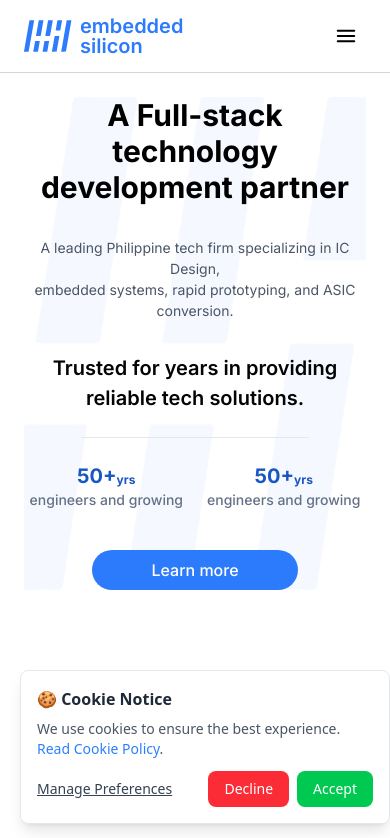
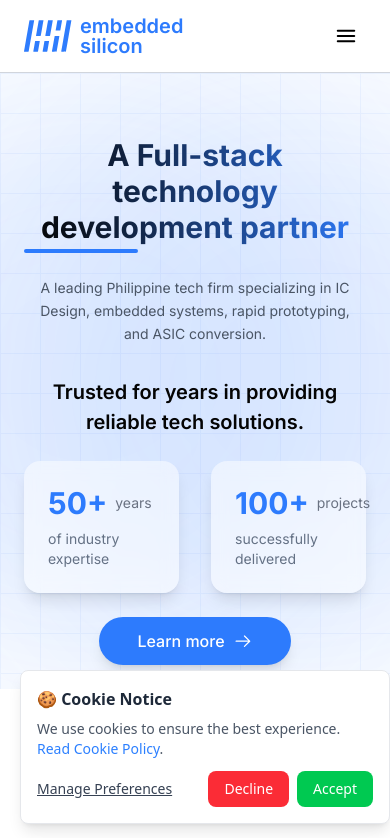
Before and after one commit to rasberriali/embedded-silicon, a React (Vite) app: page / in a window 390 px wide. Shown: the top 838 px of the page. Built offline with nearby package versions, Linux system fonts and the light colour scheme.

Commit message:
heroSection update

```diff
--- a/src/client/navbar-footer/navbar.jsx
+++ b/src/client/navbar-footer/navbar.jsx
@@ -200,7 +200,7 @@ function AboutUsMegaMenu() {
             </ListItem>
           </Typography>
         </MenuHandler>
-        <MenuList className="hidden max-w-screen-lg rounded-xl lg:block border-1 border-gray-300">
+        <MenuList className="hidden max-w-screen-lg rounded-xl lg:block border-1 border-gray-300 z-50">
           <div className="grid grid-cols-4 gap-4 p-4">
             {/* Left column with image */}
             <div className="col-span-1">
@@ -303,7 +303,7 @@ function NavListMenu() {
             </ListItem>
           </Typography>
         </MenuHandler>
-        <MenuList className="hidden max-w-screen-xl rounded-xl lg:block border-1 border-gray-300 p-4">
+        <MenuList className="hidden max-w-screen-xl rounded-xl lg:block border-1 border-gray-300  p-4 z-50">
           <ul className="grid grid-cols-3 gap-y-2 outline-none outline-0">
             {renderItems}
           </ul>
--- a/src/client/pages/home-page/homePage.jsx
+++ b/src/client/pages/home-page/homePage.jsx
@@ -32,61 +32,102 @@ function HomePage() {
 
     return (
       <div>
-        <div className=''>
-          <div className='max-w-screen-xl mx-auto 2xl:p-0 p-6 font-inter'>
-            <div className=' flex flex-col md:flex-col xl:flex-row md-flex-row  gap-4 lg:mt-10 2xl:mt-20 '>
-               {/* leftside */}
-              <div className='relative flex xl:w-1/2 flex-col xl:gap-10 gap-6  2xl:justify-start 2xl:items-start  lg:justify-start lg:items-start justify-center items-center' >
-              <img src={logobackdrop} alt="" className='absolute inset-0 opacity-85 w-full h-full object-cover -z-10 lg-mt-16 xl:-mt-30 '></img>
-                <div className='2xl:text-5xl text-3xl md:text-5xl xl:text-5xl text-center 2xl:text-start  xl:text-start font-bold'>A Full-stack technology development partner</div>
-                  <p className='text-[#4A5565] text-[14px] xl:text-[20px] xl:text-start text-center xl:p-0 p-2'>
-                    A leading Philippine tech firm specializing in IC Design,<br/>
-                    embedded systems, rapid prototyping, and ASIC conversion. </p>
+        <div className='relative overflow-hidden'>
+          {/* Background Pattern */}
+          <div className="absolute inset-0 opacity-5" style={{
+            backgroundImage: `linear-gradient(to right, #2D7BFD 1px, transparent 1px),
+                             linear-gradient(to bottom, #2D7BFD 1px, transparent 1px)`,
+            backgroundSize: '40px 40px'
+          }}></div>
+
+          {/* Decorative Elements */}
+          <div className="absolute top-0 right-0 w-[600px] h-[600px] bg-[#2D7BFD]/10 rounded-full blur-[100px]"></div>
+          <div className="absolute bottom-0 left-0 w-[600px] h-[600px] bg-[#2D7BFD]/10 rounded-full blur-[100px]"></div>
+
+          <div className='max-w-screen-xl mx-auto 2xl:p-0 p-6 font-inter relative   '>
+            <div className='flex flex-col md:flex-col xl:flex-row md-flex-row gap-8 mt-10 lg:mt-4 2xl:mt-20'>
+              {/* Left Content */}
+              <div className='relative flex xl:w-1/2 flex-col xl:gap-10 gap-6 2xl:justify-start 2xl:items-start lg:justify-start lg:items-start justify-center items-center'>
+
+
+                {/* Animated Text */}
+                <div className="relative">
+                  <h1 className='2xl:text-5xl text-3xl md:text-5xl xl:text-5xl text-center 2xl:text-start xl:text-start font-bold bg-clip-text text-transparent bg-gradient-to-r from-[#040404] to-[#2D7BFD]'>
+                    A Full-stack technology development partner
+                  </h1>
+                  <div className="absolute -bottom-2 left-0 w-1/3 h-1 bg-[#2D7BFD] rounded-full"></div>
+                </div>
+
+                <p className='text-[#4A5565] text-[14px] xl:text-[20px] xl:text-start text-center xl:p-0 p-2 leading-relaxed'>
+                  A leading Philippine tech firm specializing in IC Design,
+                  embedded systems, rapid prototyping, and ASIC conversion.
+                </p>
 
                 <p className='text-[#040404] font-semibold text-[20px] xl:text-start text-center'>
-                      Trusted for years in providing reliable tech solutions.</p>
-                      <hr className='text-gray-200 w-2/3'></hr>
+                  Trusted for years in providing reliable tech solutions.
+                </p>
 
-                    <div className="flex flex-wrap xl:w-3/4 w-full xl:justify-start justify-center items-center xl:gap-12 gap-6">
-                        {/* First Column */}
-                        <div className="flex flex-col xl:items-start items-center text-center w-auto">
-                          <div className="flex flex-row items-center text-[#1A57C2] font-bold">
-                            <div className="xl:text-2xl text-xl">50+</div>
-                            <div className="text-xs mt-2">yrs</div>
+                {/* Stats Section */}
+                <div className="grid grid-cols-2 gap-8 w-full max-w-md">
+                  <div className="bg-white/50 backdrop-blur-sm p-6 rounded-2xl shadow-lg hover:shadow-xl transition-all duration-300">
+                    <div className="flex items-center gap-2">
+                      <div className="text-3xl font-bold text-[#2D7BFD]">50+</div>
+                      <div className="text-sm text-gray-500">years</div>
                     </div>
-                          <div className="text-[#647185] font-medium xl:text-base text-sm">engineers and growing</div>
+                    <div className="text-[#647185] text-sm mt-2">of industry expertise</div>
+                  </div>
+                  <div className="bg-white/50 backdrop-blur-sm p-6 rounded-2xl shadow-lg hover:shadow-xl transition-all duration-300">
+                    <div className="flex items-center gap-2">
+                      <div className="text-3xl font-bold text-[#2D7BFD]">100+</div>
+                      <div className="text-sm text-gray-500">projects</div>
+                    </div>
+                    <div className="text-[#647185] text-sm mt-2">successfully delivered</div>
+                  </div>
                 </div>
 
-                        {/* Second Column */}
-                        <div className="flex flex-col xl:items-start items-center text-center w-auto">
-                          <div className="flex flex-row items-center text-[#1A57C2] font-bold">
-                            <div className="xl:text-2xl text-xl">50+</div>
-                            <div className="text-xs mt-2">yrs</div>
+                {/* CTA Button */}
+                <div
+                  className='group flex items-center justify-center w-48 h-12 bg-[#2D7BFD] hover:bg-[#1A57C2] rounded-full cursor-pointer transition-all duration-300 shadow-lg hover:shadow-xl'
+                  onClick={() => navigate('/aboutPage')}
+                >
+                  <span className='text-white font-medium'>Learn more</span>
+                  <GoArrowRight className="w-5 h-5 ml-2 text-white transform group-hover:translate-x-2 transition-transform duration-300" />
                 </div>
-                          <div className="text-[#647185] font-medium xl:text-base text-sm">engineers and growing</div>
+              </div>
+
+              {/* Right Content - Image Stack */}
+              <div className='w-1/2 animate-floating hidden lg:block'>
+                <div className="relative mt-7">
+                  {/* Image Stack with Enhanced Effects */}
+                  <div className="relative">
+                    <img
+                      src={image1}
+                      alt="IC Design"
+                      className="absolute top-0 left-0 2xl:w-[680px] 2xl:h-[350px] md:w-[540px] md:h-[300px] object-cover rounded-2xl shadow-2xl transform hover:scale-105 transition-transform duration-500 z-10"
+                    />
+                    <img
+                      src={image2}
+                      alt="Embedded Systems"
+                      className="absolute top-8 left-6 2xl:w-[690px] 2xl:h-[360px] md:w-[550px] md:h-[300px] object-cover rounded-2xl shadow-2xl transform hover:scale-105 transition-transform duration-500 z-20"
+                    />
+                    <img
+                      src={image3}
+                      alt="ASIC Design"
+                      className="absolute top-16 left-12 2xl:w-[700px] 2xl:h-[370px] md:w-[560px] md:h-[300px] object-cover rounded-2xl shadow-2xl transform hover:scale-105 transition-transform duration-500 z-30"
+                    />
+                  </div>
+
+                  {/* Decorative Elements */}
+                  <div className="absolute -top-4 -right-4 w-24 h-24 bg-[#2D7BFD]/20 rounded-full blur-xl"></div>
+                  <div className="absolute -bottom-4 -left-4 w-24 h-24 bg-[#2D7BFD]/20 rounded-full blur-xl"></div>
+                </div>
+              </div>
+            </div>
           </div>
         </div>
 
 
-                                                          <div className='flex flex-row items-center justify-center w-3/5  xl:-mt-4 mt-4 bg-[#2D7BFD] hover:bg-[#1A57C2] cursor-pointer rounded-full text-white text-base'onClick={() => navigate('/aboutPage')}>
-                                                            <div className='p-2 font-medium'>Learn more</div></div>
-              </div>
-
-                                                          {/* rightside */}
-                                                            <div className='w-1/2 animate-floating hidden lg:block '>
-                                                              <div className="relative mt-7 ">
-                                                                <img src={image1} alt="ic" className="absolute top-0 left-0 2xl:w-[680px]  2xl:h-[350px] md:w-[540px]  md:h-[300px]   object-cover opacity-85 z-10 rounded-lg shadow-black " />
-                                                                <img src={image2} alt="ic" className="absolute top-8 left-6  2xl:w-[690px] 2xl:h-[360px] md:w-[550px] md:h-[300px] object-cover opacity-90 z-20 rounded-lg shadow-black " />
-                                                                <img src={image3} alt="ic" className="absolute top-16 left-12  2xl:w-[700px]  2xl:h-[370px] md:w-[560px] md:h-[300px]  object-cover opacity-95 z-30 rounded-lg shadow-black " />
-                                                               </div>
-                                                            </div>
-
-                                                              </div>
-
-
-
-
-
+        <div className='max-w-screen-xl mx-auto 2xl:p-0 lg:p-6 p-6'>
         <div className="gap-4 mt-12 w-full flex flex-col xl:items-start items-center xl:justify-start justify-center text-center xl:text-start">
           <div className="w-full px-3 xl:px-0 mt-20">
             <h1 className="text-[#040404] xl:text-4xl text-xl font-semibold">
@@ -99,11 +140,7 @@ function HomePage() {
           </div>
         </div>
 
-
-
-
         <div className='flex xl:flex-row flex-col justify-between gap-4 mt-20'>
-
           <div className='flex flex-row xl:w-2/5 w-full  '>
             <div className='flex flex-col w-1/2  items-center gap-6 py-6'>
               <div className='bg-[#2D7BFD] p-6 rounded-full'>
@@ -170,11 +207,7 @@ function HomePage() {
           </div>
         </div>
 
-
         </div>
-
-                                                          {/* Our Clients */}
-
 
         <div className='flex flex-row xl:mt-30 mt-30 justify-center p-4  '>
           <div className='flex flex-col'>
@@ -183,7 +216,6 @@ function HomePage() {
             </div>
           </div>
         </div>
-
 
         <div className=" max-w-screen-xl mx-auto flex flex-col justify-center items-start  mt-20 overflow-hidden">
           <MarqueeAnimation/>
@@ -281,96 +313,153 @@ function HomePage() {
             </div>
           </div>
         </div>
-    </div>
+
 
       {/* Latest News Section */}
       <div className="max-w-screen-xl mx-auto xl:mt-40 mt-30 font-inter lg:px-6 2xl:px-0 px-6">
-      <h2 className="flex flex-col text-[50px] font-semibold text-center mb-12 gap-2 text-black">
+        <div className="text-center mb-16">
+          <h2 className="text-4xl xl:text-5xl font-bold text-[#040404] mb-4">
             Latest News
-        <span className="text-xl text-[#647185] font-normal">
-          Read more about our innovations and discoveries
-        </span>
           </h2>
+          <p className="text-xl text-[#647185] max-w-2xl mx-auto">
+            Stay updated with our latest innovations, achievements, and industry insights
+          </p>
+        </div>
 
         {/* News Grid */}
-      <div className="grid xl:grid-cols-3 lg:grid-cols-2 md:grid-cols-1 border-[#2D7BFD] border-1">
-        <div className="xl:col-span-2 xl:row-span-1 relative border-[#2D7BFD] border overflow-hidden">
-          <div className="w-full h-full relative group">
-            <div className='absolute z-1 xl:text-4xl text-xl xl:w-2/3 font-bold text-white p-6'>Full-stack technology development <br></br>partner</div>
+        <div className="grid xl:grid-cols-3 lg:grid-cols-2 md:grid-cols-1 gap-6">
+          {/* Featured News Card */}
+          <div className="xl:col-span-2 xl:row-span-1 group relative overflow-hidden rounded-2xl bg-white shadow-lg hover:shadow-xl transition-all duration-300">
+            <div className="relative h-[400px] overflow-hidden">
               <img
                 src={backdropimage2}
                 alt="Featured News"
-              className="w-full h-80 object-cover opacity-95 transition-transform duration-1000 ease-in-out hover:scale-120 hover:blur-sm"/>
-            <span className="absolute right-6 bottom-6 text-white text-4xl opacity-0 transition-all duration-500 group-hover:opacity-100">
-              <GoArrowRight className="w-10 h-14 transition-all duration-500 group-hover:w-20 text-sky-50"/>
+                className="w-full h-full object-cover transition-transform duration-700 group-hover:scale-110"
+              />
+              <div className="absolute inset-0 bg-gradient-to-t from-black/80 via-black/40 to-transparent opacity-0 group-hover:opacity-100 transition-opacity duration-300" />
+              <div className="absolute bottom-0 left-0 p-8 w-full">
+                <div className="transform translate-y-4 group-hover:translate-y-0 transition-transform duration-300">
+                  <span className="inline-block px-4 py-1 rounded-full bg-[#2D7BFD] text-white text-sm font-medium mb-4">
+                    Featured
                   </span>
+                  <h3 className="text-2xl xl:text-3xl font-bold text-white mb-4 line-clamp-2">
+                    Full-stack technology development partner
+                  </h3>
+                  <p className="text-gray-200 text-sm mb-6">
+                    Discover how we're revolutionizing the tech industry with our comprehensive solutions
+                  </p>
+                  <div className="flex items-center text-white">
+                    <span className="text-sm">Read more</span>
+                    <GoArrowRight className="w-5 h-5 ml-2 transform group-hover:translate-x-2 transition-transform duration-300" />
+                  </div>
+                </div>
+              </div>
             </div>
           </div>
 
-        {/* Small Card (Top Right) */}
-        <div className="relative group bg-gray-100 p-6 border-[#2D7BFD] border min-h-[100px] w-full flex flex-col justify-between overflow-hidden">
-          {/* Backdrop Image (Initially Hidden) */}
+          {/* News Cards */}
+          <div className="group relative overflow-hidden rounded-2xl bg-white shadow-lg hover:shadow-xl transition-all duration-300">
+            <div className="relative h-[200px] overflow-hidden">
               <img
                 src={backdropimage}
-            alt="Backdrop"
-            className="absolute inset-0 w-full h-full object-cover opacity-0 scale-100 transition-all duration-1000 ease-in-out group-hover:opacity-100 group-hover:scale-110 group-hover:blur-sm"
+                alt="News"
+                className="w-full h-full object-cover transition-transform duration-700 group-hover:scale-110"
               />
-
-          {/* Content (Ensures text stays on top) */}
-          <div className="relative z-10 min-h-[200px] w-full flex flex-col justify-between">
-            <h3 className="text-xl font-bold group group-hover:text-white text-[#040404]">
+              <div className="absolute inset-0 bg-gradient-to-t from-black/80 via-black/40 to-transparent opacity-0 group-hover:opacity-100 transition-opacity duration-300" />
+            </div>
+            <div className="p-6">
+              <div className="flex items-center gap-2 mb-4">
+                <span className="px-3 py-1 rounded-full bg-[#2D7BFD]/10 text-[#2D7BFD] text-xs font-medium">
+                  AI & ML
+                </span>
+                <span className="text-gray-500 text-sm">15 March 2025</span>
+              </div>
+              <h3 className="text-xl font-bold text-[#040404] mb-3 line-clamp-2 group-hover:text-[#2D7BFD] transition-colors duration-300">
                 Optimizing costs with data migration to the cloud for a leading stock photography platform
-              <span>
-                <p className="text-xs text-gray-500 font-medium mt-4">AI & ML • 15 March 2025</p>
-              </span>
               </h3>
-            <button className="mt-4 bg-gradient-to-r from-[#5c720d] to-[#b9eb08] text-xs text-white px-4 py-1 w-fit">
-              Read More
-            </button>
+              <div className="flex items-center text-[#2D7BFD]">
+                <span className="text-sm font-medium">Read more</span>
+                <GoArrowRight className="w-4 h-4 ml-2 transform group-hover:translate-x-2 transition-transform duration-300" />
+              </div>
+            </div>
           </div>
 
-          {/* Overlay to Improve Readability */}
-          <div className="absolute inset-0 bg-orange-200 opacity-0 transition-opacity duration-500 group-hover:opacity-10"></div>
-          <span className="absolute right-6 bottom-6 text-white text-4xl opacity-0 transition-all duration-500 group-hover:opacity-100">
-            <GoArrowRight className="w-10 h-14 transition-all duration-500 group-hover:w-20 text-sky-50"/>
+          <div className="group relative overflow-hidden rounded-2xl bg-white shadow-lg hover:shadow-xl transition-all duration-300">
+            <div className="relative h-[200px] overflow-hidden">
+              <img
+                src={backdropimage}
+                alt="News"
+                className="w-full h-full object-cover transition-transform duration-700 group-hover:scale-110"
+              />
+              <div className="absolute inset-0 bg-gradient-to-t from-black/80 via-black/40 to-transparent opacity-0 group-hover:opacity-100 transition-opacity duration-300" />
+            </div>
+            <div className="p-6">
+              <div className="flex items-center gap-2 mb-4">
+                <span className="px-3 py-1 rounded-full bg-[#2D7BFD]/10 text-[#2D7BFD] text-xs font-medium">
+                  Web Development
                 </span>
+                <span className="text-gray-500 text-sm">18 March 2025</span>
+              </div>
+              <h3 className="text-xl font-bold text-[#040404] mb-3 line-clamp-2 group-hover:text-[#2D7BFD] transition-colors duration-300">
+                From concept to launch, we create stunning, user-centric websites that elevate your brand
+              </h3>
+              <div className="flex items-center text-[#2D7BFD]">
+                <span className="text-sm font-medium">Read more</span>
+                <GoArrowRight className="w-4 h-4 ml-2 transform group-hover:translate-x-2 transition-transform duration-300" />
+              </div>
+            </div>
           </div>
 
-        {/* Additional News Cards */}
-        <div className="bg-gray-100 p-6 border-[#2D7BFD] border-1 min-h-[100px] w-full flex flex-col justify-between">
-          <h3 className="text-xl font-bold group group-hover:text-white text-[#040404]">
-            From concept to launch, we create stunning, user-centric websites that elevate your brand
-            <span>
-              <p className="text-xs text-gray-500 font-medium mt-4">Web Development • 18 March 2025</p>
+          <div className="group relative overflow-hidden rounded-2xl bg-white shadow-lg hover:shadow-xl transition-all duration-300">
+            <div className="relative h-[200px] overflow-hidden">
+              <img
+                src={backdropimage}
+                alt="News"
+                className="w-full h-full object-cover transition-transform duration-700 group-hover:scale-110"
+              />
+              <div className="absolute inset-0 bg-gradient-to-t from-black/80 via-black/40 to-transparent opacity-0 group-hover:opacity-100 transition-opacity duration-300" />
+            </div>
+            <div className="p-6">
+              <div className="flex items-center gap-2 mb-4">
+                <span className="px-3 py-1 rounded-full bg-[#2D7BFD]/10 text-[#2D7BFD] text-xs font-medium">
+                  IoT
                 </span>
+                <span className="text-gray-500 text-sm">21 March 2025</span>
+              </div>
+              <h3 className="text-xl font-bold text-[#040404] mb-3 line-clamp-2 group-hover:text-[#2D7BFD] transition-colors duration-300">
+                Revolutionizing IoT solutions with cutting-edge technology and seamless integration
               </h3>
-          <button className="mt-4 bg-gradient-to-r from-[#1C18FF] to-[#2915ac] text-xs text-white px-4 py-1 w-fit">
-            Read More
-          </button>
+              <div className="flex items-center text-[#2D7BFD]">
+                <span className="text-sm font-medium">Read more</span>
+                <GoArrowRight className="w-4 h-4 ml-2 transform group-hover:translate-x-2 transition-transform duration-300" />
+              </div>
+            </div>
           </div>
 
-        <div className="bg-gray-100 p-6 border-[#2D7BFD] border-1 min-h-[100px] w-full flex flex-col justify-between">
-          <h3 className="text-xl font-bold group group-hover:text-white text-[#040404]">
-            From concept to launch, we create stunning, user-centric websites that elevate your brand
-            <span>
-              <p className="text-xs text-gray-500 font-medium mt-4">IoT • 21 March 2025</p>
+          <div className="group relative overflow-hidden rounded-2xl bg-white shadow-lg hover:shadow-xl transition-all duration-300">
+            <div className="relative h-[200px] overflow-hidden">
+              <img
+                src={backdropimage}
+                alt="News"
+                className="w-full h-full object-cover transition-transform duration-700 group-hover:scale-110"
+              />
+              <div className="absolute inset-0 bg-gradient-to-t from-black/80 via-black/40 to-transparent opacity-0 group-hover:opacity-100 transition-opacity duration-300" />
+            </div>
+            <div className="p-6">
+              <div className="flex items-center gap-2 mb-4">
+                <span className="px-3 py-1 rounded-full bg-[#2D7BFD]/10 text-[#2D7BFD] text-xs font-medium">
+                  Security
                 </span>
+                <span className="text-gray-500 text-sm">25 March 2025</span>
+              </div>
+              <h3 className="text-xl font-bold text-[#040404] mb-3 line-clamp-2 group-hover:text-[#2D7BFD] transition-colors duration-300">
+                Enhancing cybersecurity with advanced threat detection and prevention systems
               </h3>
-          <button className="mt-4 bg-gradient-to-r from-[#03ce46] to-[#026830] text-xs text-white px-4 py-1 w-fit">
-            Read More
-          </button>
+              <div className="flex items-center text-[#2D7BFD]">
+                <span className="text-sm font-medium">Read more</span>
+                <GoArrowRight className="w-4 h-4 ml-2 transform group-hover:translate-x-2 transition-transform duration-300" />
               </div>
-
-        <div className="bg-gray-100 p-6 border-[#2D7BFD] border-1 min-h-[100px] w-full flex flex-col justify-between">
-          <h3 className="text-xl font-bold group group-hover:text-white text-[#040404]">
-            From concept to launch, we create stunning, user-centric websites that elevate your brand
-            <span>
-              <p className="text-xs text-gray-500 font-medium mt-4">Security • 25 March 2025</p>
-            </span>
-          </h3>
-          <button className="mt-4 bg-gradient-to-r from-[#e7045b] to-[#5e0066] text-xs text-white px-4 py-1 w-fit">
-            Read More
-          </button>
+            </div>
           </div>
         </div>
       </div>
```
Lines whose indentation alone changed are shown as unchanged.
